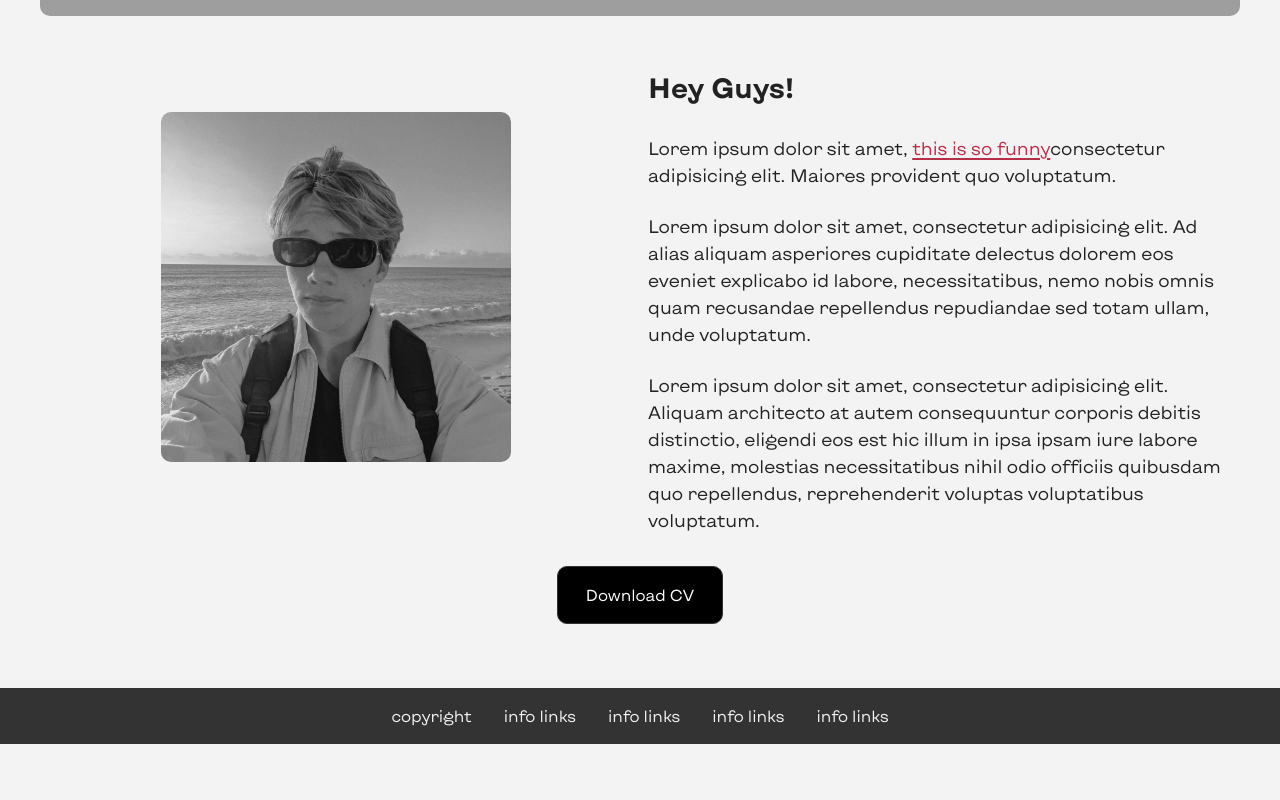
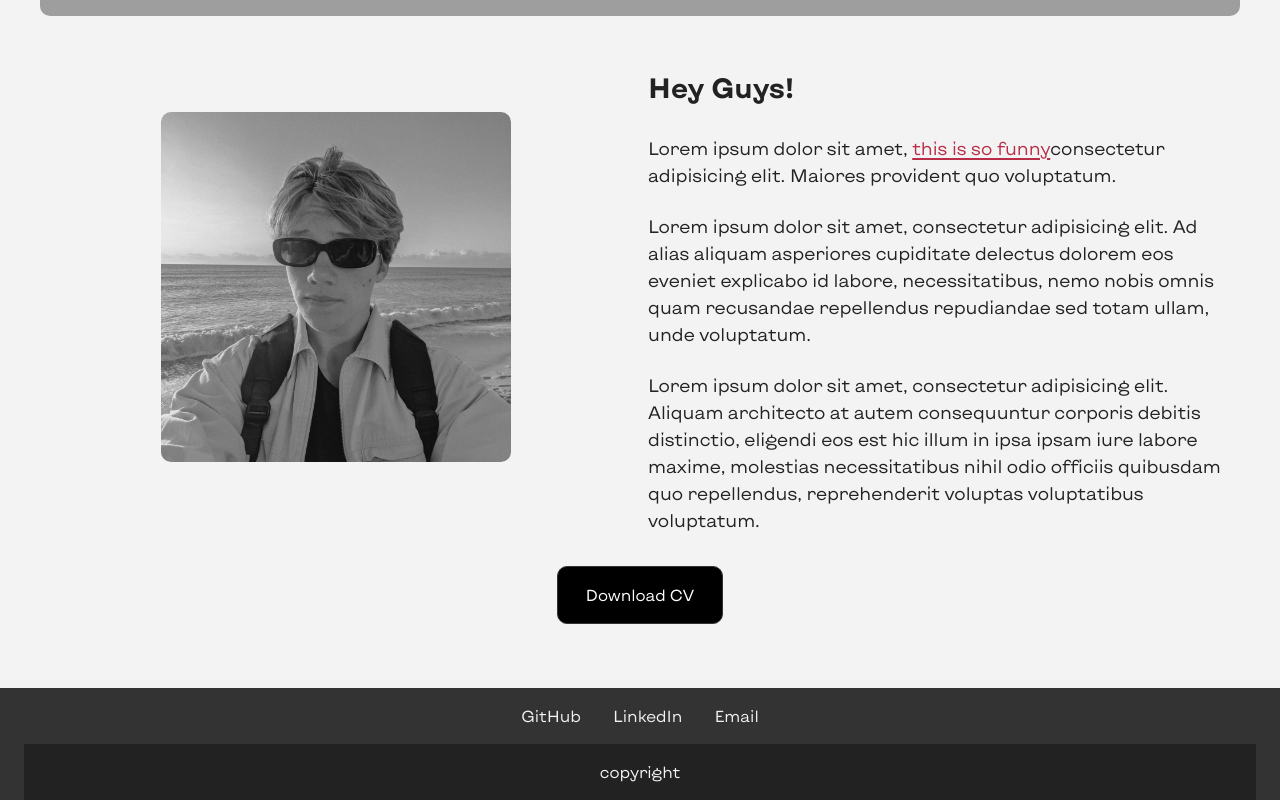
Before and after one commit to t3nna/personal-website, a React (Create React App) app: page /about in a window 1280 px wide. Shown: the part 798-1598 px from the top of the page. Before the commit the page ends 1542 px from the top, so only its background shows below. Built offline with nearby package versions, Linux system fonts and the light colour scheme; grey boxes are pictures that could not be loaded.

Commit message:
Separate copyright and links(hrefs added)

```diff
--- a/src/components/Footer.js
+++ b/src/components/Footer.js
@@ -5,20 +5,25 @@ function Footer(props) {
         <footer>
             <div className="container">
                 <ul className="footer-list">
-                    <li><a href="#">
-                        copyright </a></li>
-                    <li><a href="#">
-                        info links
-                    </a></li>
-                    <li><a href="#">
-                        info links
-                    </a></li>
-                    <li><a href="#">
-                        info links
-                    </a></li>
-                    <li><a href="#">
-                        info links
-                    </a></li>
+
+                    <li>
+                        <a href="https://github.com/t3nna" target="_blank" rel="noreferrer">
+                            GitHub
+                        </a>
+                    </li>
+                    <li>
+                        <a href="https://www.linkedin.com/in/t3nna/" target="_blank" rel="noreferrer">
+                            LinkedIn
+                        </a>
+                    </li>
+                    <li>
+                        <a href="mailto:t3nna1001@gmail.com" target="_blank" rel="noreferrer">
+                            Email
+                        </a>
+                    </li>
+                    <li className={'copyright'}>
+                        copyright
+                    </li>
                 </ul>
             </div>
 
--- a/src/sass/layout/_footer.scss
+++ b/src/sass/layout/_footer.scss
@@ -26,4 +26,10 @@ footer {
       text-underline-offset: 4px;
     }
   }
+
+  .copyright {
+    display: block;
+    background-color: variables.$clr-primary-dark-500;
+    margin-inline: -1rem;
+  }
 }
```
